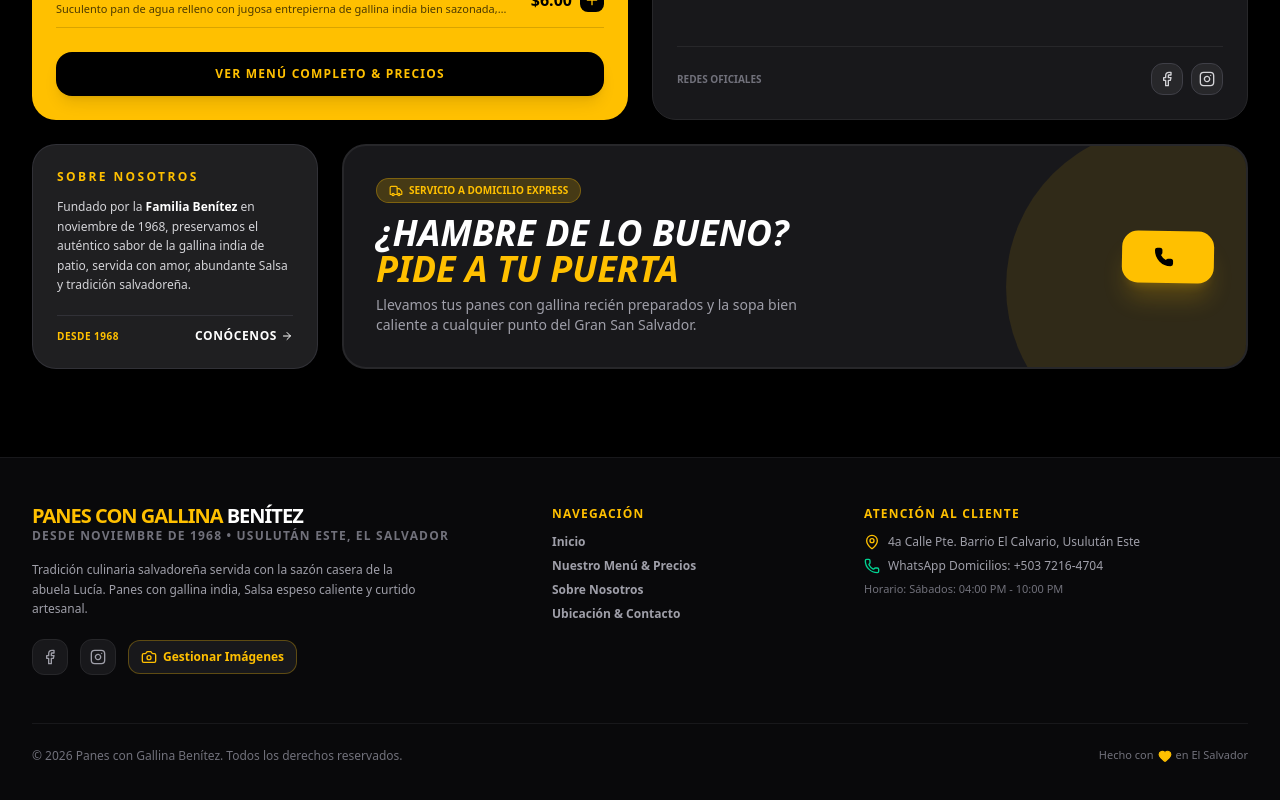
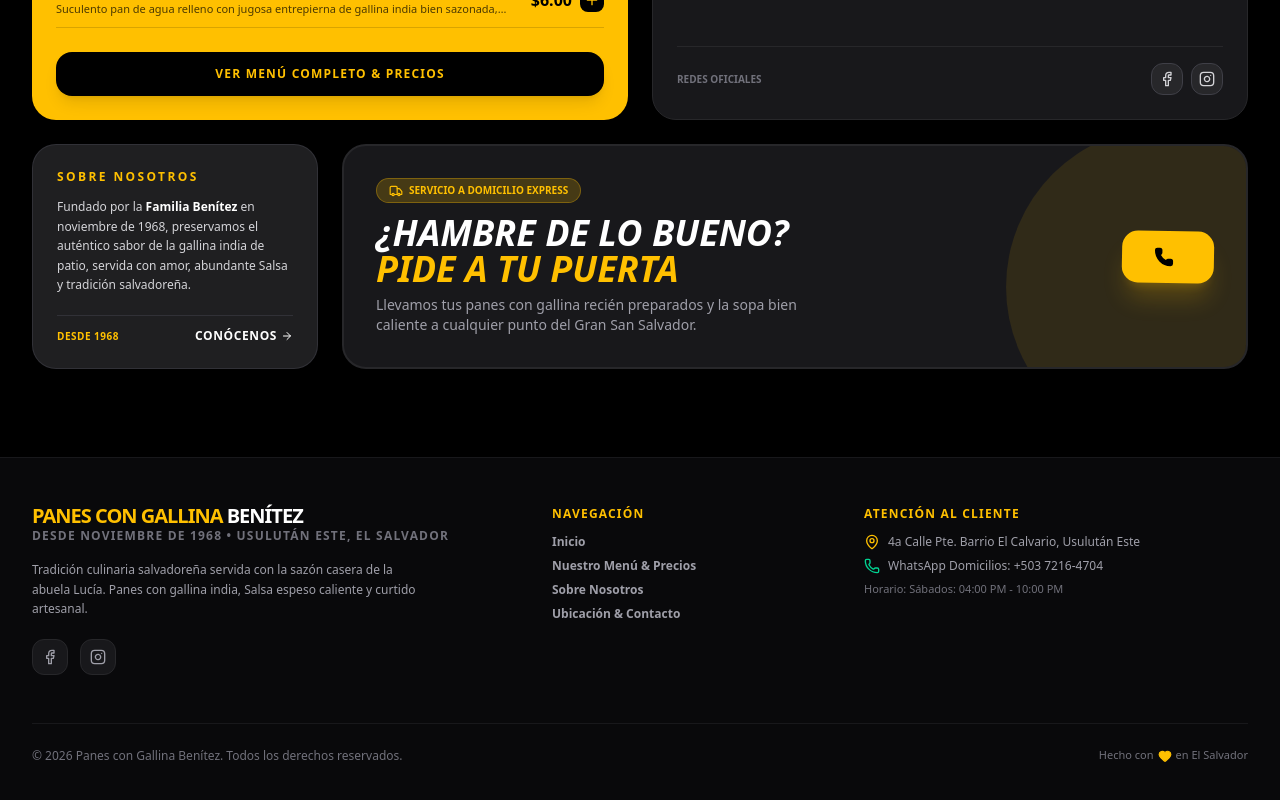
Before and after one commit to inghectorrodas/Sitio-web-oficial-panes-con-gallina-benitez, a React (Vite) app: page / in a window 1280 px wide. Shown: the part 770-1570 px from the top of the page. Built offline with nearby package versions, Linux system fonts and the light colour scheme.

Commit message:
eliminacion de boton de imagenes

```diff
--- a/src/components/Footer.tsx
+++ b/src/components/Footer.tsx
@@ -1,5 +1,5 @@
 import React from 'react';
-import { Facebook, Instagram, Phone, MapPin, Heart, Camera } from 'lucide-react';
+import { Facebook, Instagram, Phone, MapPin, Heart } from 'lucide-react';
 import { RESTAURANT_INFO } from '../data/restaurantData';
 
 interface FooterProps {
@@ -7,7 +7,7 @@ interface FooterProps {
   onOpenImageManager?: () => void;
 }
 
-export const Footer: React.FC<FooterProps> = ({ onSelectTab, onOpenImageManager }) => {
+export const Footer: React.FC<FooterProps> = ({ onSelectTab }) => {
   return (
     <footer className="bg-zinc-950 border-t border-zinc-900 text-white mt-16">
       <div className="max-w-7xl mx-auto px-4 sm:px-6 lg:px-8 py-12">
@@ -47,15 +47,6 @@ export const Footer: React.FC<FooterProps> = ({ onSelectTab, onOpenImageManager
               >
                 <Instagram className="w-4 h-4" />
               </a>
-              {onOpenImageManager && (
-                <button
-                  onClick={onOpenImageManager}
-                  className="bg-zinc-900 hover:bg-zinc-800 text-orange-400 border border-orange-500/30 px-3 py-2 rounded-xl text-xs font-bold flex items-center gap-1.5 transition-colors"
-                >
-                  <Camera className="w-4 h-4" />
-                  <span>Gestionar Imágenes</span>
-                </button>
-              )}
             </div>
           </div>
 
```
